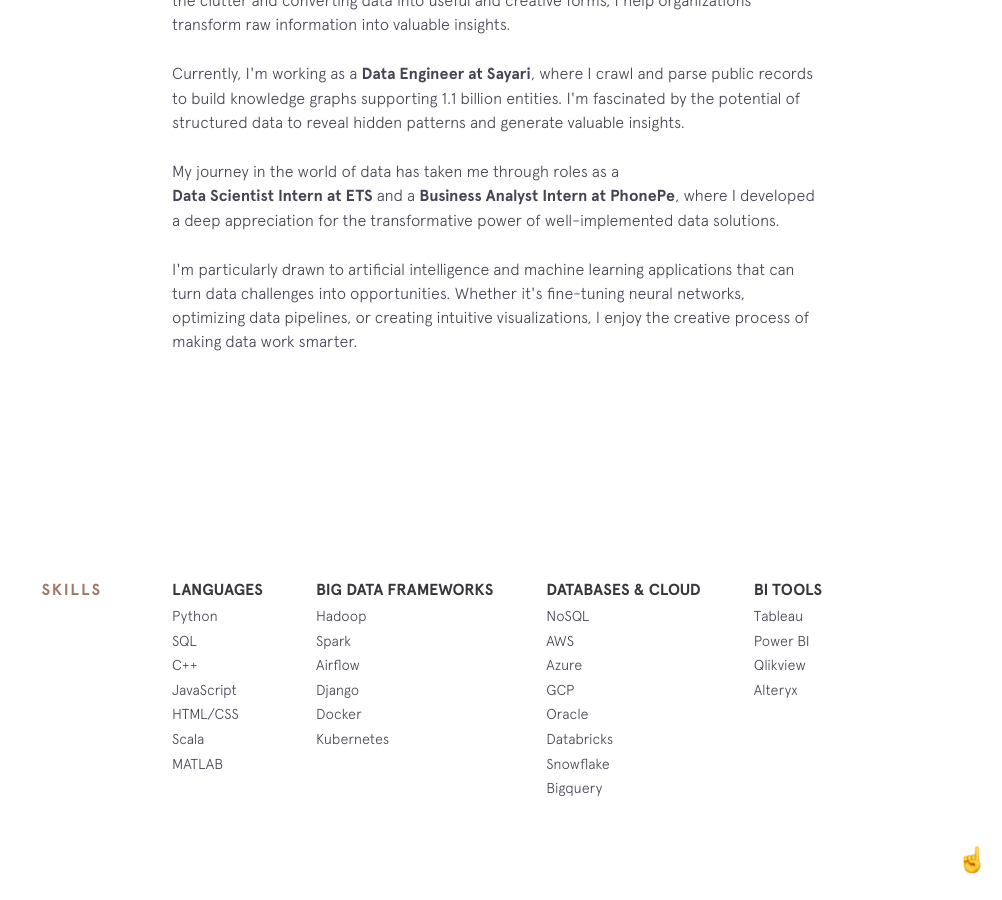
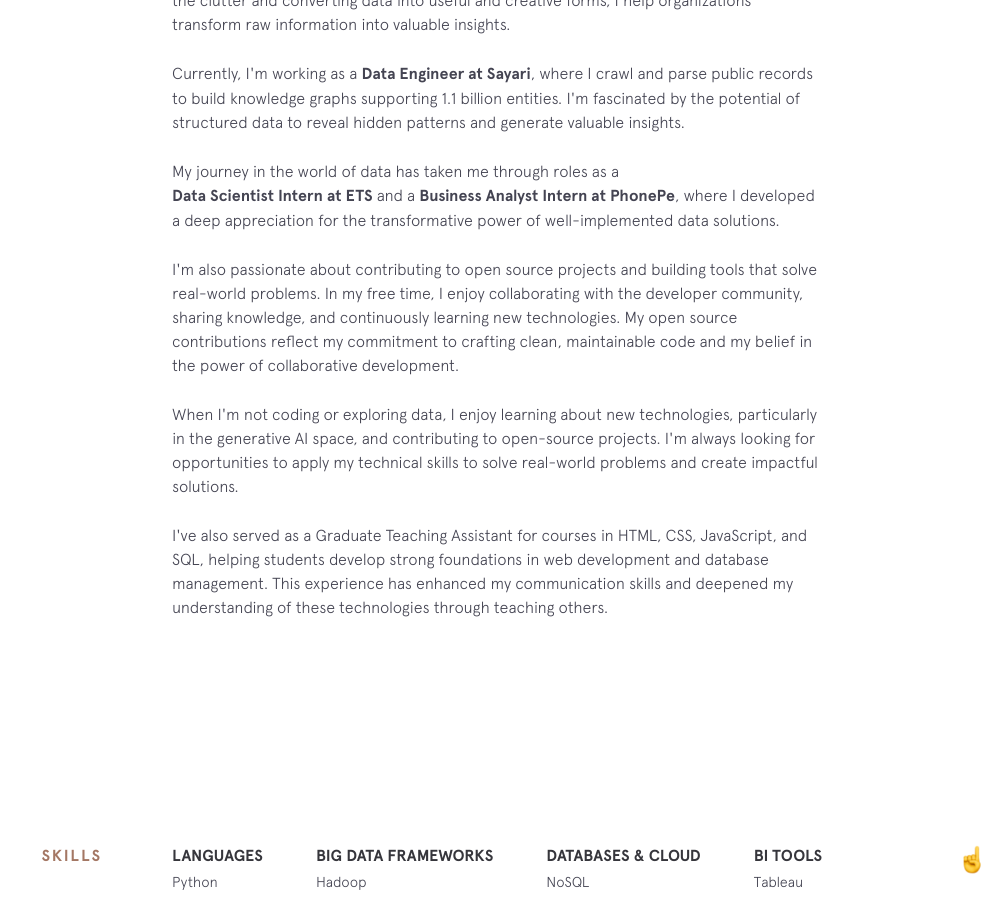
Before and after one commit to niyatijain21/niyatijain21.github.io, a Jekyll site: the page built from index.html, in a window 1280 px wide and 900 px high, scrolled down 1062 px. Shown: the whole window, without its empty margins (278-1280 px from the left). Built offline with Jekyll 4.4.1, drawn with Linux system fonts in a browser that asks for light colours; nearby versions of some CDN libraries; some of the changed text lies outside the part shown.

Commit message:
Update profile with new background paragraph, intro style, project links and social links

```diff
--- a/_config.yml
+++ b/_config.yml
@@ -16,9 +16,9 @@ social:
   - title: linkedin
     url: https://linkedin.com/in/niyatijain21
   - title: pinterest
-    url: https://pinterest.com/niyatijain21
+    url: https://in.pinterest.com/niyaughtyy/_profile/
   - title: spotify
-    url: https://open.spotify.com/user/niyatijain21
+    url: https://open.spotify.com/user/lz4etmqk5igyagflll98h0b5r?si=b36da3fd5b9d4896
 
 # Build settings
 markdown: kramdown
--- a/_includes/background.html
+++ b/_includes/background.html
@@ -14,7 +14,15 @@
     </p>
 
     <p>
-      I'm particularly drawn to artificial intelligence and machine learning applications that can turn data challenges into opportunities. Whether it's fine-tuning neural networks, optimizing data pipelines, or creating intuitive visualizations, I enjoy the creative process of making data work smarter.
+      I'm also passionate about contributing to open source projects and building tools that solve real-world problems. In my free time, I enjoy collaborating with the developer community, sharing knowledge, and continuously learning new technologies. My open source contributions reflect my commitment to crafting clean, maintainable code and my belief in the power of collaborative development.
+    </p>
+
+    <p>
+      When I'm not coding or exploring data, I enjoy learning about new technologies, particularly in the generative AI space, and contributing to open-source projects. I'm always looking for opportunities to apply my technical skills to solve real-world problems and create impactful solutions.
+    </p>
+
+    <p>
+      I've also served as a Graduate Teaching Assistant for courses in HTML, CSS, JavaScript, and SQL, helping students develop strong foundations in web development and database management. This experience has enhanced my communication skills and deepened my understanding of these technologies through teaching others.
     </p>
 
     <!-- {% include employment-status.html %} -->
--- a/_includes/intro.html
+++ b/_includes/intro.html
@@ -3,7 +3,7 @@
   </h1>
 
   <h2 class="intro__tagline">I'm
-    <span class="name">Niyati Jain</span>, a data-driven engineer passionate about AI, automation and aesthetics
+    <span class="name">Niyati Jain</span>, a data-driven engineer passionate about AI, automation and aesthetics ✧˖°.♡☁︎⋆｡°✩
   </h2>
 
   <h3 class="intro__contact">
```
Also changed, not shown: _data/other-projects.yml (+7 -2 lines).
